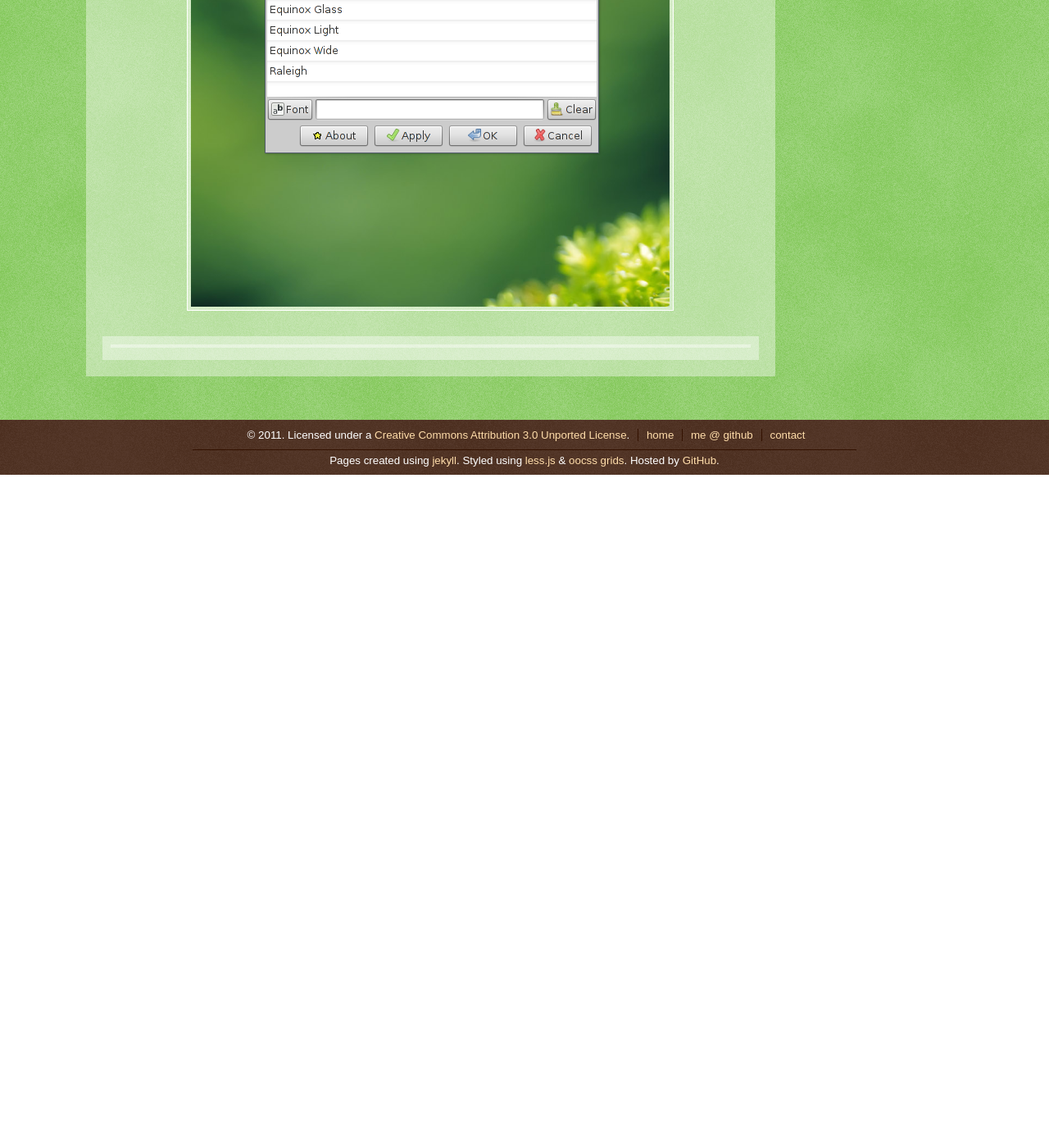
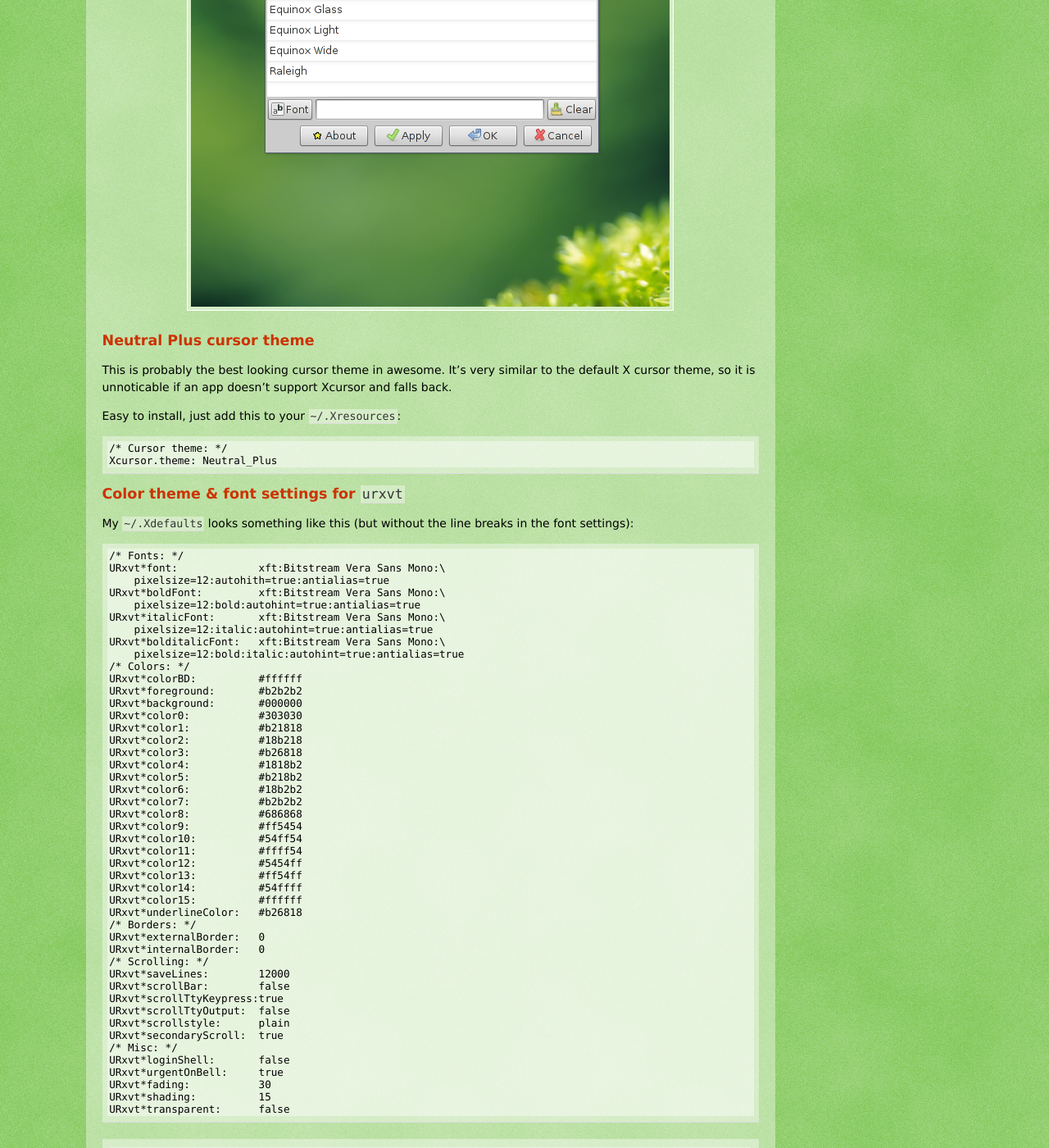
Before and after one commit to attilaolah/attilaolah.github.io, a Jekyll site: the page built from _posts/2011-03-19-compositing-in-awesome.markdown, in a window 1280 px wide and 1400 px high, scrolled down 1142 px. Shown: the whole window at 82% size. Built offline with Jekyll 4.4.1, drawn with Linux system fonts in a browser that asks for light colours; nearby versions of some CDN libraries; before the commit the page ends 1721 px from its top, so only the background shows below that.

Commit message:
cursor theme & urxvt settings

```diff
--- a/_posts/2011-03-19-compositing-in-awesome.markdown
+++ b/_posts/2011-03-19-compositing-in-awesome.markdown
@@ -48,3 +48,71 @@ awesome.
     <img src="/media/images/random/gtk-equinox-theme.png"/>
   </a>
 </div>
+
+
+Neutral Plus cursor theme
+-------------------------
+
+This is probably the best looking cursor theme in awesome. It's very similar to
+the default X cursor theme, so it is unnoticable if an app doesn't support
+Xcursor and falls back.
+
+Easy to install, just add this to your `~/.Xresources`:
+
+    /* Cursor theme: */
+    Xcursor.theme: Neutral_Plus
+
+
+Color theme & font settings for `urxvt`
+---------------------------------------
+
+My `~/.Xdefaults` looks something like this (but without the line breaks in the
+font settings):
+
+
+    /* Fonts: */
+    URxvt*font:             xft:Bitstream Vera Sans Mono:\
+        pixelsize=12:autohith=true:antialias=true
+    URxvt*boldFont:         xft:Bitstream Vera Sans Mono:\
+        pixelsize=12:bold:autohint=true:antialias=true
+    URxvt*italicFont:       xft:Bitstream Vera Sans Mono:\
+        pixelsize=12:italic:autohint=true:antialias=true
+    URxvt*bolditalicFont:   xft:Bitstream Vera Sans Mono:\
+        pixelsize=12:bold:italic:autohint=true:antialias=true
+    /* Colors: */
+    URxvt*colorBD:          #ffffff
+    URxvt*foreground:       #b2b2b2
+    URxvt*background:       #000000
+    URxvt*color0:           #303030
+    URxvt*color1:           #b21818
+    URxvt*color2:           #18b218
+    URxvt*color3:           #b26818
+    URxvt*color4:           #1818b2
+    URxvt*color5:           #b218b2
+    URxvt*color6:           #18b2b2
+    URxvt*color7:           #b2b2b2
+    URxvt*color8:           #686868
+    URxvt*color9:           #ff5454
+    URxvt*color10:          #54ff54
+    URxvt*color11:          #ffff54
+    URxvt*color12:          #5454ff
+    URxvt*color13:          #ff54ff
+    URxvt*color14:          #54ffff
+    URxvt*color15:          #ffffff
+    URxvt*underlineColor:   #b26818
+    /* Borders: */
+    URxvt*externalBorder:   0
+    URxvt*internalBorder:   0
+    /* Scrolling: */
+    URxvt*saveLines:        12000
+    URxvt*scrollBar:        false
+    URxvt*scrollTtyKeypress:true
+    URxvt*scrollTtyOutput:  false
+    URxvt*scrollstyle:      plain
+    URxvt*secondaryScroll:  true
+    /* Misc: */
+    URxvt*loginShell:       false
+    URxvt*urgentOnBell:     true
+    URxvt*fading:           30
+    URxvt*shading:          15
+    URxvt*transparent:      false
```
